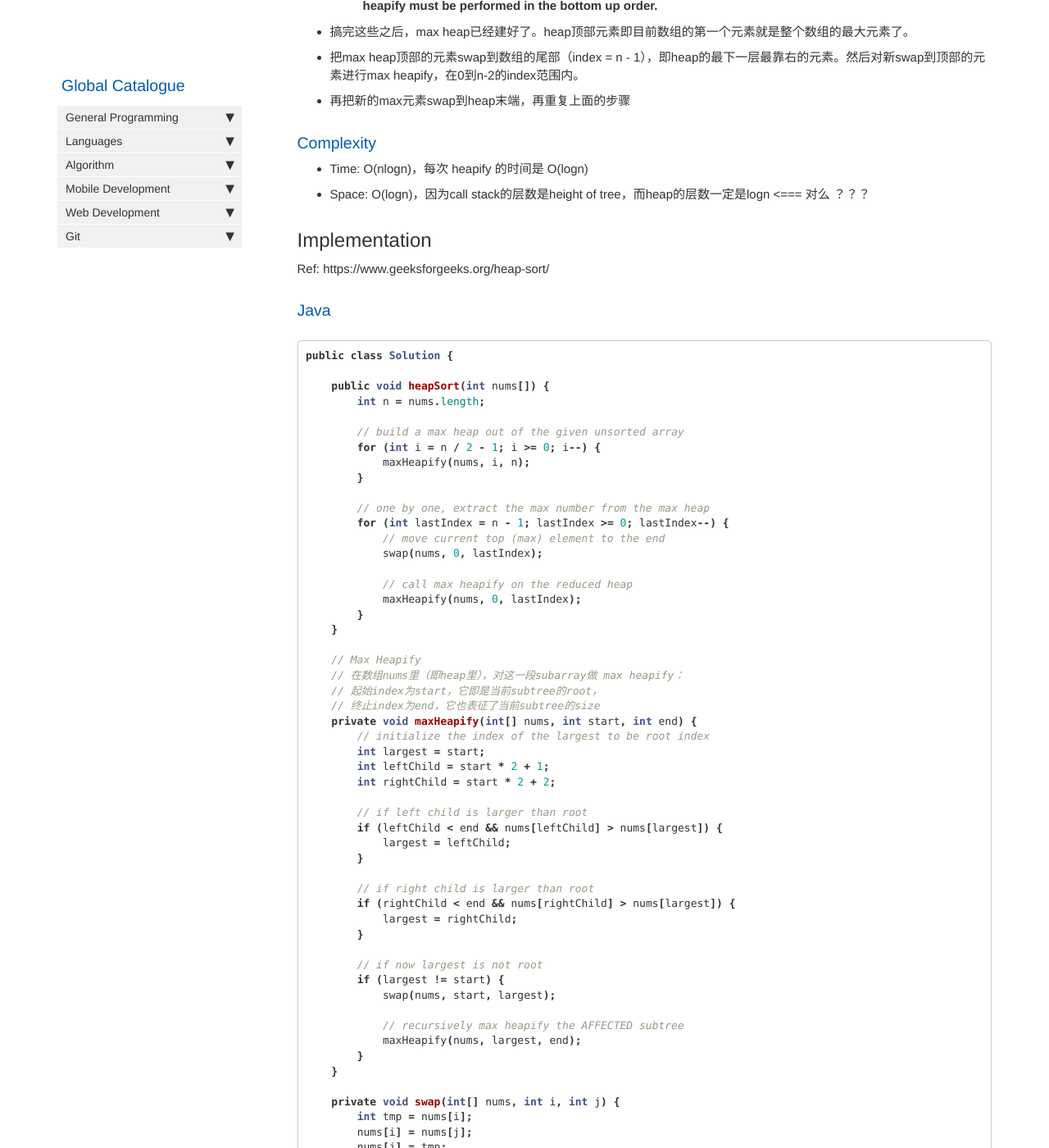
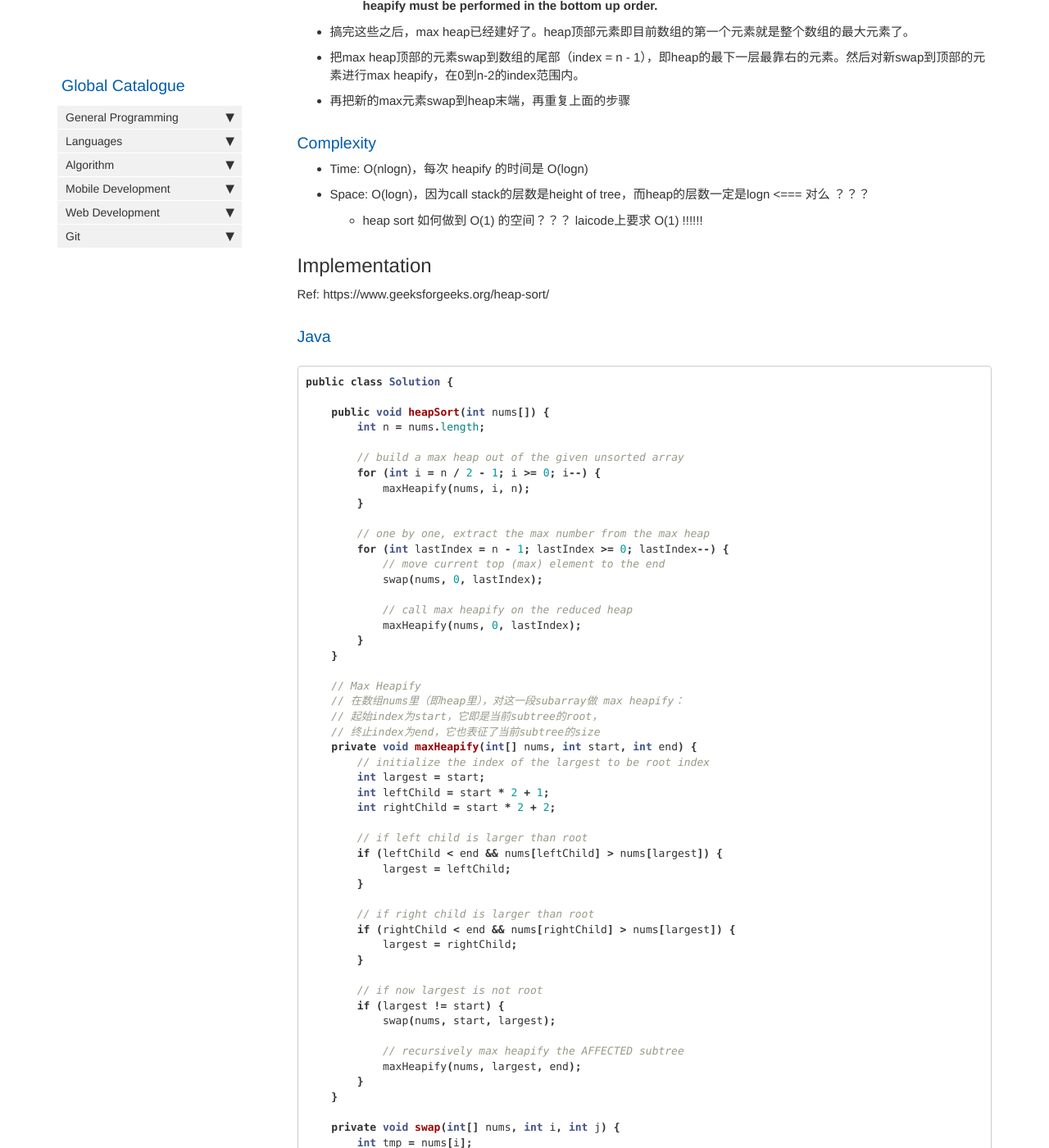
Before and after one commit to HungryOrc/hungryorc.github.io, a Jekyll site: the page built from pages/algorithm/algorithm_heap_sort_and_heapify.md, in a window 1280 px wide and 1400 px high, scrolled down 480 px. Shown: the whole window at 82% size. Built offline with Jekyll 4.4.1, drawn with Linux system fonts in a browser that asks for light colours; nearby versions of some CDN libraries; comment, search, counter and statistics services are not loaded.

Commit message:
Update algorithm_heap_sort_and_heapify.md

````diff
--- a/pages/algorithm/algorithm_heap_sort_and_heapify.md
+++ b/pages/algorithm/algorithm_heap_sort_and_heapify.md
@@ -23,6 +23,7 @@ Heap Sort的步骤：
 ### Complexity
 * Time: O(nlogn)，每次 heapify 的时间是 O(logn)
 * Space: O(logn)，因为call stack的层数是height of tree，而heap的层数一定是logn <=== 对么 ？？？
+  * heap sort 如何做到 O(1) 的空间？？？ laicode上要求 O(1) !!!!!!
 
 ## Implementation
 Ref: https://www.geeksforgeeks.org/heap-sort/
@@ -87,6 +88,7 @@ public class Solution {
 ```
 
 ## Reference
+* [Heap Sort [LaiCode]](https://app.laicode.io/app/problem/328)
 * [Heap Sort Tutorial [GeeksforGeeks]](https://www.geeksforgeeks.org/heap-sort/)
 * [Heap Sort Video [GeeksforGeeks]](https://www.youtube.com/watch?v=MtQL_ll5KhQ)
 
````
